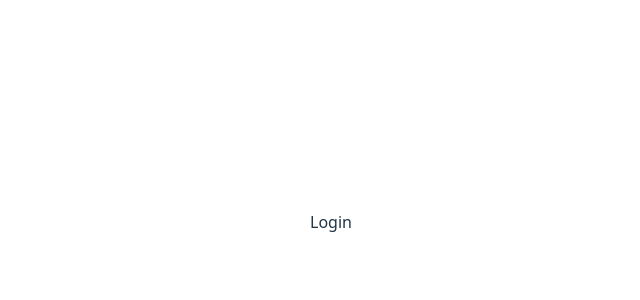
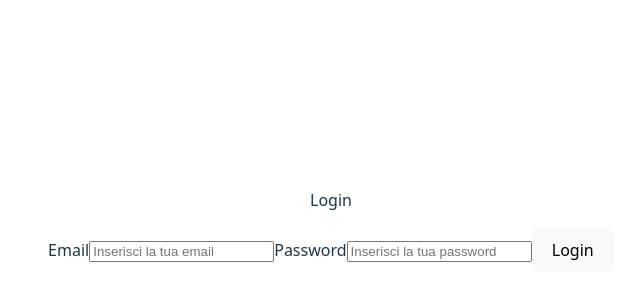
Before and after one commit to Fredinogran/sistema-di-login, a React (Vite) app in the folder login-s/: page /login in a window 1280 px wide. Shown: the part 178-478 px from the top of the page, without its empty margins (309-949 px from the left). Built offline with nearby package versions, Linux system fonts and the light colour scheme.

Commit message:
registrazione

```diff
--- a/login-s/src/components/Dashboard.jsx
+++ b/login-s/src/components/Dashboard.jsx
@@ -1,3 +1,17 @@
+import { useAuth } from "../context/authContext"
+
+
 export default function Dashboard(){
-    return <p>Dash</p>
+  const {user, logout} = useAuth()
+    return (
+      <div>
+      <p>Dash</p>
+      <p>Nome: {user.nome}</p>
+      <p>Cognome: {user.cognome}</p>
+      <p>Email: {user.email}</p>
+      <button onClick={logout}>
+         Logout
+      </button>
+</div>
+    )
   }
--- a/login-s/src/components/Registrazione.jsx
+++ b/login-s/src/components/Registrazione.jsx
@@ -20,31 +20,38 @@ export default function Registrazione() {
   }
 
   // Questa è la funzione che si attiverà al submit del form
-  function handleSubmit() {}
+  function handleSubmit(event) {
+    event.preventDefault()
+    console.log("funziona!")
+    registrazione(user)
+
+  }
 
   return (
     <>
-      <form>
+      <form onSubmit={handleSubmit}>
         <h4>Registrazione</h4>
 
         <label>Nome</label>
-        <input type="text" name="nome" placeholder="Inserisci il tuo nome" />
+        <input type="text" name="nome" placeholder="Inserisci il tuo nome" onChange={handleChange}/>
 
         <label>Cognome</label>
         <input
           type="text"
           name="cognome"
           placeholder="Inserisci il tuo cognome"
+          onChange={handleChange}
         />
 
         <label>Email</label>
-        <input type="email" name="email" placeholder="Inserisci la tua email" />
+        <input type="email" name="email" placeholder="Inserisci la tua email" onChange={handleChange}/>
 
         <label>Password</label>
         <input
           type="password"
           name="password"
           placeholder="Inserisci la tua password"
+          onChange={handleChange}
         />
 
         <button type="submit">Registrati</button>
--- a/login-s/src/components/login.jsx
+++ b/login-s/src/components/login.jsx
@@ -1,3 +1,38 @@
+import { useState } from "react"
+import { useAuth } from "../context/authContext"
+
 export default function Login(){
-  return <p>Login</p>
+  const[user, setUser] = useState({email:"", password:""})
+  const {login} = useAuth()
+  function handleChange(event){
+    setUser({ ...user, [event.target.name]: event.target.value })
+  }
+  function handleSubmit(event){
+   event.preventDefault()
+   login(user)
+  }
+
+  return (
+  <form onSubmit={handleSubmit}>
+    <p>Login</p>
+    <label>Email</label>
+        <input
+        type="email"
+        name="email"
+        placeholder="Inserisci la tua email"
+        onChange={handleChange}/>
+
+        <label>Password</label>
+        <input
+          type="password"
+          name="password"
+          placeholder="Inserisci la tua password"
+          onChange={handleChange}
+        />
+
+        <button type="submit">Login</button>
+    </form>
+
+
+    )
 }
```
